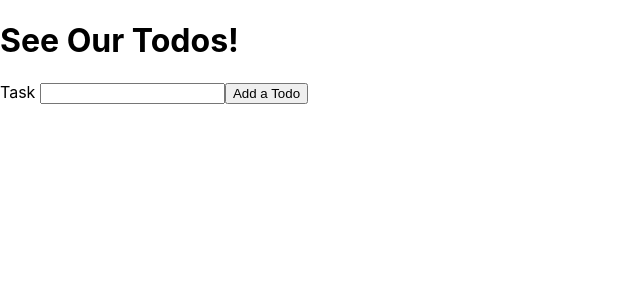
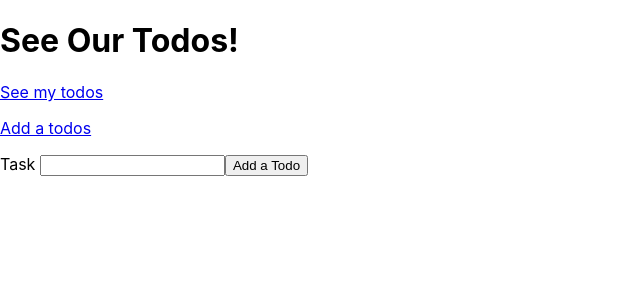
Before and after one commit to liamsmitsdo/AWDB-Redux-Practice, a React (Vite) app in the folder React-todo-with-redux/: page /todos in a window 1280 px wide. Shown: the top 300 px of the page, without its empty margins (0-640 px from the left). Built offline with nearby package versions, Linux system fonts and the light colour scheme.

Commit message:
added in React Router and basic Links and Routes

```diff
--- a/React-todo-with-redux/package.json
+++ b/React-todo-with-redux/package.json
@@ -11,6 +11,7 @@
     "react": "^18.0.0",
     "react-dom": "^18.0.0",
     "react-redux": "^8.0.1",
+    "react-router-dom": "^6.3.0",
     "redux": "^4.2.0"
   },
   "devDependencies": {
--- a/React-todo-with-redux/src/App.jsx
+++ b/React-todo-with-redux/src/App.jsx
@@ -1,11 +1,19 @@
 import TodoList from './TodoList'
+import {Link, Route, Redirect} from 'react-router-dom'
 
 function App() {
 
   return (
     <div className="App">
       <h1>See Our Todos!</h1>
-      <TodoList />
+      <p>
+        <Link to="/todos">See my todos</Link>
+      </p>
+      <p>
+        <Link to="/todos/new">Add a todos</Link>
+      </p>
+      <Route path="/todos" component = {TodoList}/>
+      <Route path="/" render={()=> <Redirect to="/todos" />}/>
     </div>
   )
 }
--- a/React-todo-with-redux/src/main.jsx
+++ b/React-todo-with-redux/src/main.jsx
@@ -5,11 +5,14 @@ import './index.css'
 import {legacy_createStore} from 'redux'
 import rootReducer from './rootReducer'
 import { Provider } from 'react-redux'
+import { BrowserRouter } from 'react-router-dom'
 
 const store = legacy_createStore(rootReducer, window.__REDUX_DEVTOOLS_EXTENSION__ && window.__REDUX_DEVTOOLS_EXTENSION__())
 
 ReactDOM.createRoot(document.getElementById('root')).render(
   <Provider store={store}>
-    <App />
+    <BrowserRouter>
+      <App />
+    </BrowserRouter>
   </Provider>
 )
```
Also changed, not shown: 1 other file (tests, documents, lock files or other folders).
